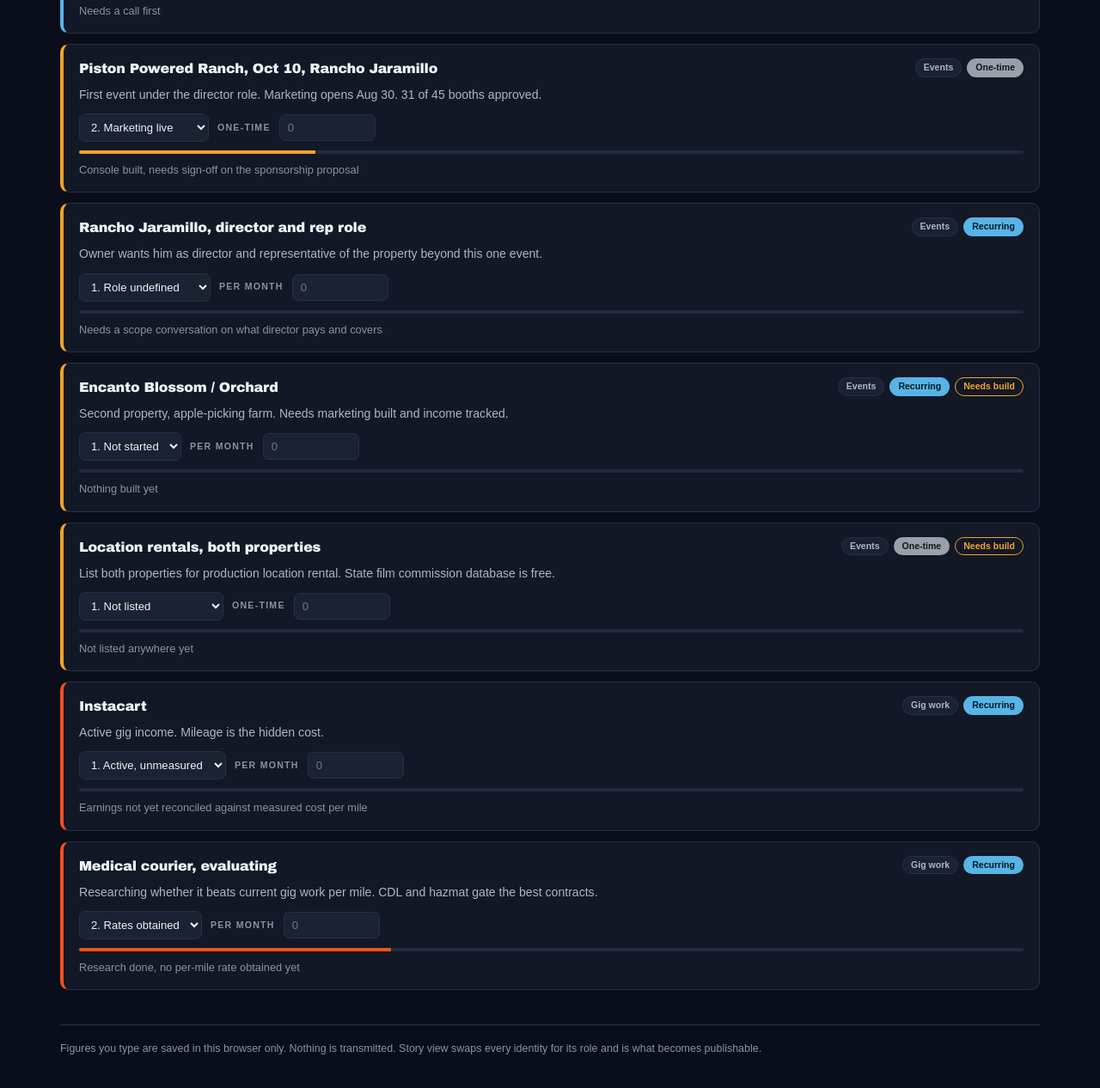
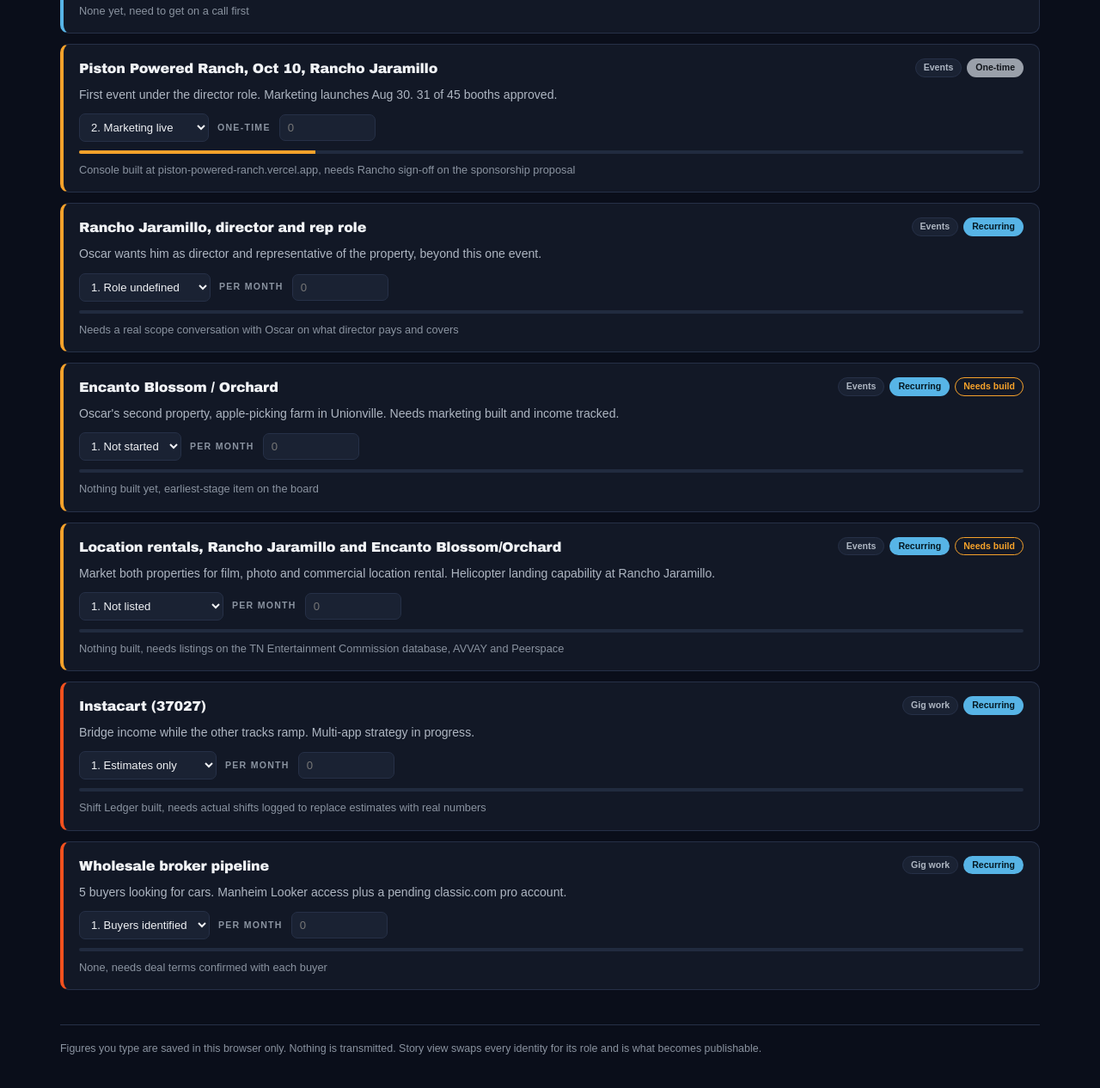
Before and after one commit to letsgotime/paddock-garage, a website: page private-src/index.html in a window 1280 px wide. Shown: the part 1336-2602 px from the top of the page at 86% size. Drawn offline with Linux system fonts and the light colour scheme.

Commit message:
fix: use the real ten tracker records
My earlier extraction truncated at 2600 chars, so I reconstructed the
last three from context and got two wrong. Corrected against the file:

- Invented a 'medical courier' record that is not on the board. The real
  tenth thread is the wholesale broker pipeline, five buyers sourcing
  cars, with auction access in place and one account pending.
- Instacart already has a Shift Ledger built; it needs real shifts
  logged to replace estimates, which is a different problem from having
  no tooling.
- Location rentals is recurring, not one-time, and carries a helicopter
  access detail worth generalising in story view.

Signal now reports 2 threads blocked on a one-pager rather than 3,
because Arnie needs a call, not a document. Re-verified redaction
against 18 sensitive strings: zero leak in story view, all 18 present
in full view.

```diff
--- a/private-src/index.html
+++ b/private-src/index.html
@@ -143,78 +143,81 @@ var VEHICLE = { costPerMile: 0.120, odometer: 19569, irsRate: 0.70 };
 var RECORDS = [
   { id:'sw1', track:'software', build:true, income:'monthly',
     name:{ real:'Naser, Music City Power & Performance', role:'Performance shop owner' },
-    need:{ real:'Wants an app and system built. Gave access to his auction platform account.',
-           role:'Wants an internal app and system built. Provided data access.' },
-    tools:{ real:'None yet, needs a one-pager drafted from site copy',
+    need:{ real:'Wants an app and system built. Gave Manheim Looker account access.',
+           role:'Wants an internal app and system built. Provided auction data access.' },
+    tools:{ real:'None yet, needs a one-pager drafted from Paddock20 site copy',
             role:'Blocked on a one-pager' },
     stages:['One-pager not sent','One-pager sent','Discovery booked','Scoping','Building','Delivered'], stage:0 },
 
   { id:'sw2', track:'software', build:false, income:'monthly',
-    name:{ real:'Ty & Josh, athlete management app', role:'Athlete-management app founders' },
-    need:{ real:'Owes them a status update. They want LinkedIn and social setup.',
-           role:'Status update owed. Want social presence built out.' },
-    tools:{ real:'Pricing not finalized, setup fee plus possible retainer',
-            role:'Pricing not finalized' },
+    name:{ real:'Ty & Josh, Thai athlete management app', role:'Athlete-management app founders' },
+    need:{ real:'Owes them a status update. They want LinkedIn and social account setup.',
+           role:'Status update owed. Want social presence set up.' },
+    tools:{ real:'Pricing still being finalised, setup fee plus possible retainer',
+            role:'Pricing not finalised' },
     stages:['Update owed','Update sent','Pricing sent','Accepted','In progress','Delivered'], stage:0 },
 
   { id:'sw3', track:'software', build:true, income:'monthly',
     name:{ real:'Corn, thecarguy.com', role:'Automotive content creator' },
     need:{ real:'Wants help with AI and LinkedIn.', role:'Wants AI and social help.' },
-    tools:{ real:'None yet, same one-pager motion', role:'Blocked on a one-pager' },
+    tools:{ real:'None yet, same one-pager motion as Naser', role:'Blocked on a one-pager' },
     stages:['One-pager not sent','One-pager sent','Discovery booked','Scoping','Building','Delivered'], stage:0 },
 
-  { id:'sw4', track:'software', build:true, income:'monthly',
+  { id:'sw4', track:'software', build:false, income:'monthly',
     name:{ real:'Arnie', role:'Inbound prospect' },
-    need:{ real:'Wants a software page built, or a meeting about one.',
+    need:{ real:'Wants a software page built, or a meeting to discuss one.',
            role:'Wants a software page, or a meeting first.' },
-    tools:{ real:'Needs a call first', role:'Blocked on a one-pager' },
+    tools:{ real:'None yet, need to get on a call first', role:'Needs a call first' },
     stages:['Meeting not scheduled','Meeting booked','Scoping','Building','Delivered'], stage:0 },
 
   { id:'ev1', track:'events', build:false, income:'onetime',
     name:{ real:'Piston Powered Ranch, Oct 10, Rancho Jaramillo', role:'Car show, ranch venue, October' },
-    need:{ real:'First event under the director role. Marketing opens Aug 30. 31 of 45 booths approved.',
+    need:{ real:'First event under the director role. Marketing launches Aug 30. 31 of 45 booths approved.',
            role:'First event under a new venue role. 31 of 45 vendor booths approved.' },
-    tools:{ real:'Console built, needs sign-off on the sponsorship proposal',
-            role:'Console built, awaiting venue sign-off' },
+    tools:{ real:'Console built at piston-powered-ranch.vercel.app, needs Rancho sign-off on the sponsorship proposal',
+            role:'Event console built, awaiting venue sign-off on sponsorship' },
     stages:['Building console','Marketing live','Vendors filling','Event week','Wrapped'], stage:1 },
 
   { id:'ev2', track:'events', build:false, income:'monthly',
     name:{ real:'Rancho Jaramillo, director and rep role', role:'Ranch venue, director role' },
-    need:{ real:'Owner wants him as director and representative of the property beyond this one event.',
-           role:'Venue owner wants an ongoing director role beyond one event.' },
-    tools:{ real:'Needs a scope conversation on what director pays and covers',
-            role:'Scope and rate undefined' },
+    need:{ real:'Oscar wants him as director and representative of the property, beyond this one event.',
+           role:'Venue owner wants an ongoing director role beyond a single event.' },
+    tools:{ real:'Needs a real scope conversation with Oscar on what director pays and covers',
+            role:'Scope and rate still undefined' },
     stages:['Role undefined','Terms discussed','Agreed','Active'], stage:0 },
 
   { id:'ev3', track:'events', build:true, income:'monthly',
     name:{ real:'Encanto Blossom / Orchard', role:'Orchard venue, second property' },
-    need:{ real:'Second property, apple-picking farm. Needs marketing built and income tracked.',
-           role:'Second venue. Needs marketing built and income tracked.' },
-    tools:{ real:'Nothing built yet', role:'Nothing built yet' },
+    need:{ real:"Oscar's second property, apple-picking farm in Unionville. Needs marketing built and income tracked.",
+           role:'Second venue from the same owner. Needs marketing built and income tracked.' },
+    tools:{ real:'Nothing built yet, earliest-stage item on the board',
+            role:'Nothing built yet, earliest-stage item on the board' },
     stages:['Not started','Scoped','Building','Live'], stage:0 },
 
-  { id:'ev4', track:'events', build:true, income:'onetime',
-    name:{ real:'Location rentals, both properties', role:'Venue location rentals, film and photo' },
-    need:{ real:'List both properties for production location rental. State film commission database is free.',
-           role:'List both venues for production rental. State film office listing is free.' },
-    tools:{ real:'Not listed anywhere yet', role:'Not listed yet' },
+  { id:'ev4', track:'events', build:true, income:'monthly',
+    name:{ real:'Location rentals, Rancho Jaramillo and Encanto Blossom/Orchard',
+           role:'Venue location rentals, film and photo' },
+    need:{ real:'Market both properties for film, photo and commercial location rental. Helicopter landing capability at Rancho Jaramillo.',
+           role:'Market both venues for production rental. One site supports helicopter access.' },
+    tools:{ real:'Nothing built, needs listings on the TN Entertainment Commission database, AVVAY and Peerspace',
+            role:'Nothing built, needs listings on the state film database and two marketplaces' },
     stages:['Not listed','State DB submitted','Marketplaces live','First booking'], stage:0 },
 
   { id:'gg1', track:'gig', build:false, income:'monthly',
-    name:{ real:'Instacart', role:'Grocery delivery platform' },
-    need:{ real:'Active gig income. Mileage is the hidden cost.',
-           role:'Active gig income. Mileage is the hidden cost.' },
-    tools:{ real:'Earnings not yet reconciled against measured cost per mile',
-            role:'Earnings not yet reconciled against cost per mile' },
-    stages:['Active, unmeasured','Earnings logged','Netted vs mileage','Decision made'], stage:0 },
+    name:{ real:'Instacart (37027)', role:'Grocery delivery platform' },
+    need:{ real:'Bridge income while the other tracks ramp. Multi-app strategy in progress.',
+           role:'Bridge income while other tracks ramp. Running a multi-app strategy.' },
+    tools:{ real:'Shift Ledger built, needs actual shifts logged to replace estimates with real numbers',
+            role:'Shift ledger built, needs real shifts logged to replace estimates' },
+    stages:['Estimates only','Shifts logging','Netted vs mileage','Decision made'], stage:0 },
 
   { id:'gg2', track:'gig', build:false, income:'monthly',
-    name:{ real:'Medical courier, evaluating', role:'Medical courier work, evaluating' },
-    need:{ real:'Researching whether it beats current gig work per mile. CDL and hazmat gate the best contracts.',
-           role:'Evaluating whether it beats current gig work per mile. Licensing gates the best contracts.' },
-    tools:{ real:'Research done, no per-mile rate obtained yet',
-            role:'Research done, no rate obtained yet' },
-    stages:['Researching','Rates obtained','Trial run','Decision made'], stage:1 },
+    name:{ real:'Wholesale broker pipeline', role:'Wholesale vehicle brokerage' },
+    need:{ real:'5 buyers looking for cars. Manheim Looker access plus a pending classic.com pro account.',
+           role:'Five buyers sourcing vehicles. Auction data access in place, one marketplace account pending.' },
+    tools:{ real:'None, needs deal terms confirmed with each buyer',
+            role:'No tooling yet, deal terms unconfirmed with each buyer' },
+    stages:['Buyers identified','Terms confirmed','First sourcing','First close'], stage:0 },
 ];
 
 var TRACKS = {
```
